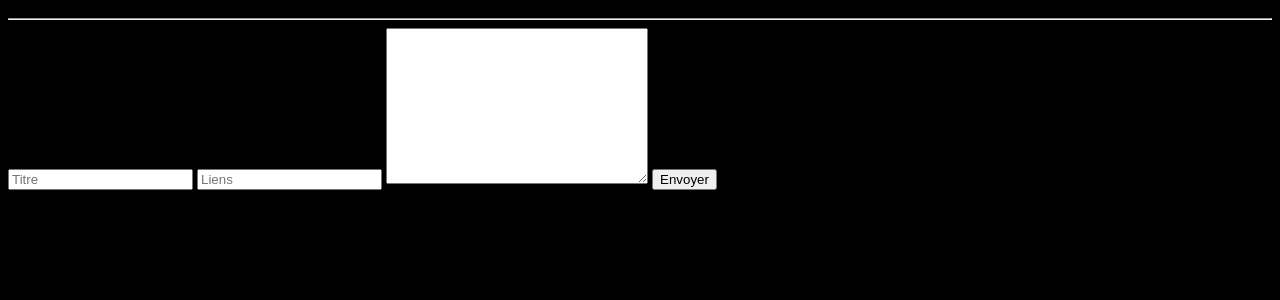
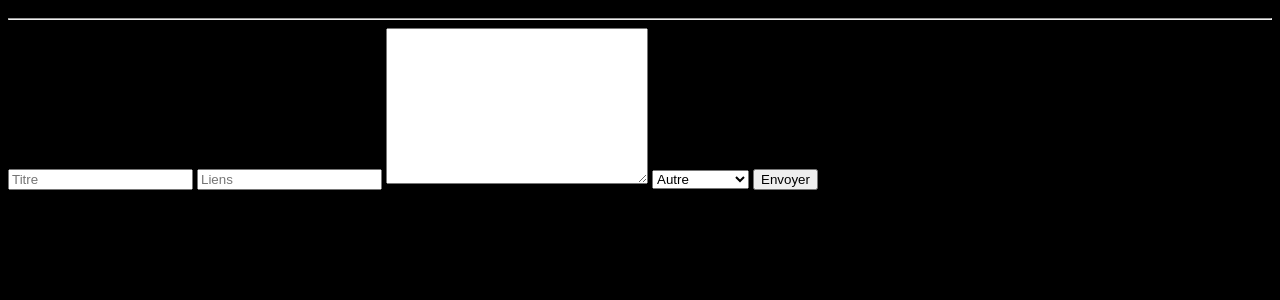
Before and after one commit to rick-gnous/groupementLiens, a Flask app: page /ajout in a window 1280 px wide. Shown: the part 56-356 px from the top of the page. Run offline with Flask 2, Linux system fonts and the light colour scheme.

Commit message:
Ajout des catégories

```diff
--- a/templates/ajout.html
+++ b/templates/ajout.html
@@ -20,6 +20,12 @@
         <input type="text" name="titre" id="titre" placeholder="Titre" required>
         <input type="url" name="lien" placeholder="Liens" required>
         <textarea name="desc" id="desc" cols="30" rows="10"></textarea>
+        <select id="categories" name="categories">
+            <option value="informatique">Informatique</option>
+            <option value="jv">Jeux Vidéos</option>
+            <option value="musique">Musique</option>
+            <option value="autres" selected>Autre</option>
+        </select>
         <input type="submit" value="Envoyer">
     </form>
 
```
